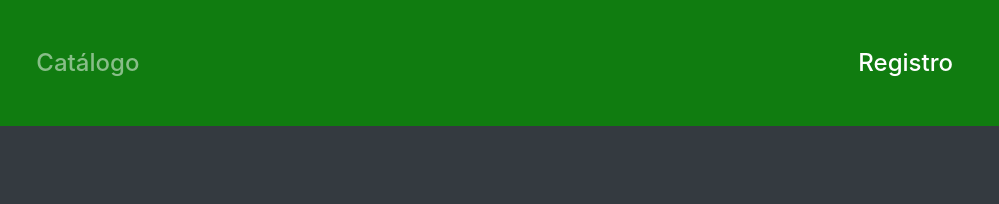
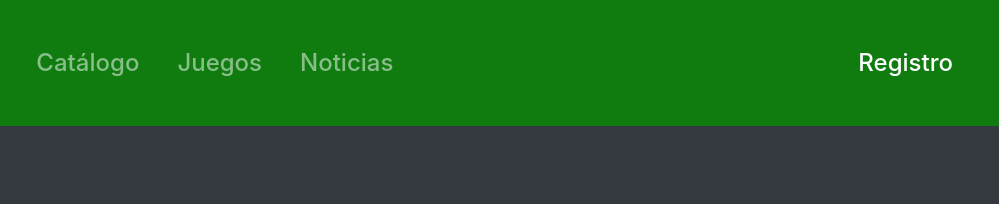
Before and after one commit to RubenchoWeb/Rubenchoweb, a plain HTML site: page UClass/index.html in a window 1280 px wide. Shown: the top 204 px of the page, 281-1280 px from the left. Drawn offline with nearby package versions, Linux system fonts and the light colour scheme.

Commit message:
Edit Readme.md

```diff
--- a/UClass/index.html
+++ b/UClass/index.html
@@ -24,6 +24,12 @@
                 <li class="nav-item">
                   <a class="nav-link" href="#catalogo">Catálogo</a>
                 </li>
+                <li class="nav-item">
+                    <a class="nav-link" href="#catalogo">Juegos</a>
+                  </li>
+                <li class="nav-item">
+                    <a class="nav-link" href="#">Noticias</a>
+                  </li>
               </ul>
               <span class="nav-item">
                 <a class="nav-link registro" href="#registro">Registro</a>
```
Also changed, not shown: UClass/README.md, UClass/img/Prototipado.jpg.
